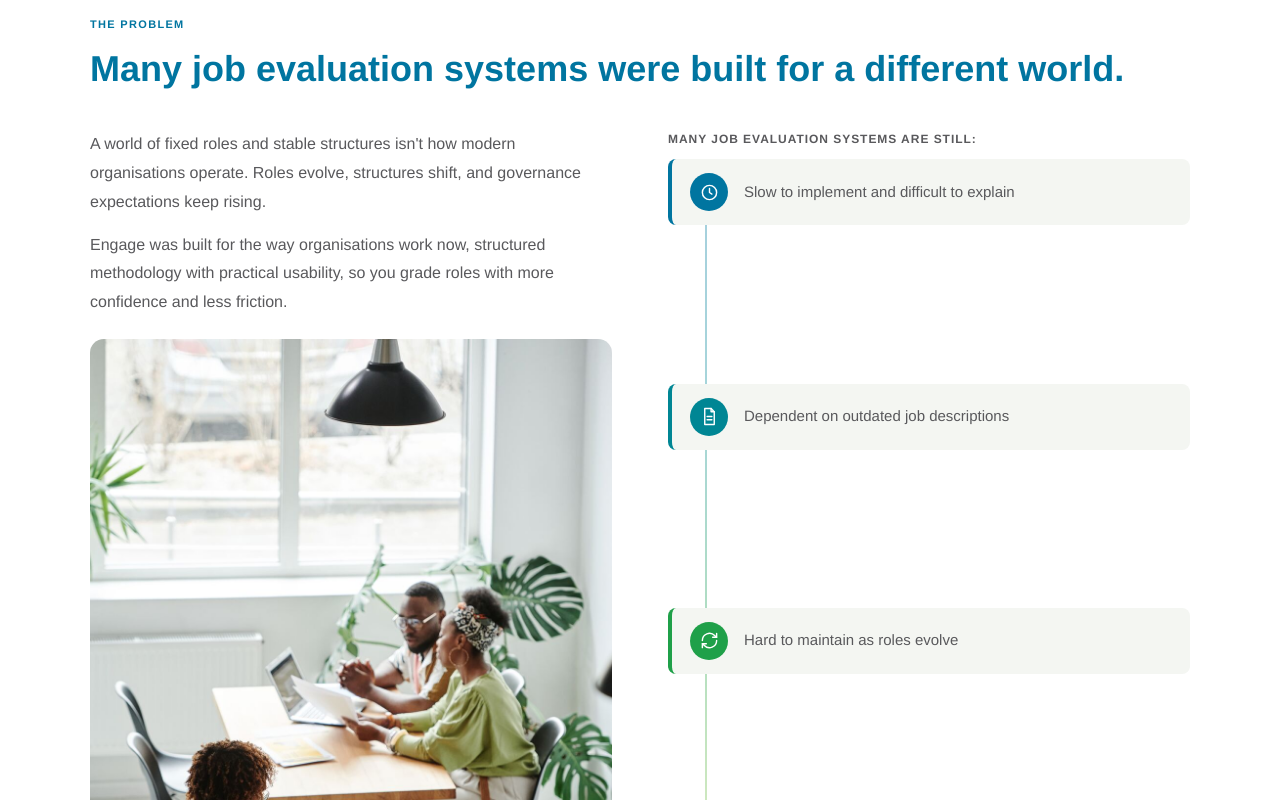
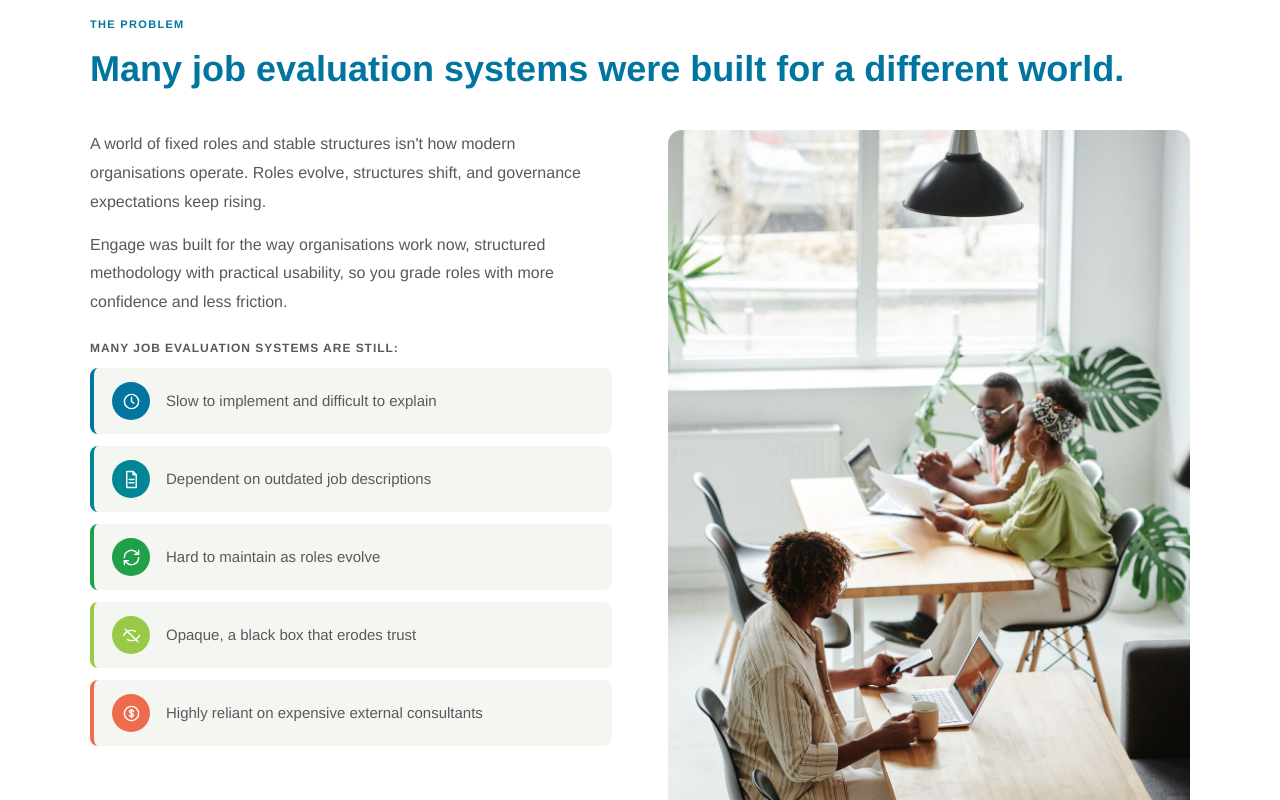
Before and after one commit to KeonSmith123/Engage-site, an Eleventy site: page src/index.njk in a window 1280 px wide. Shown: the part 1220-2020 px from the top of the page. Built offline with nearby package versions, Linux system fonts and the light colour scheme; Eleventy itself is replaced by a stand-in of ours; files that its build step writes are made by us from their sources.

Commit message:
Add files via upload

```diff
--- a/src/assets/css/overrides.css
+++ b/src/assets/css/overrides.css
@@ -256,10 +256,11 @@
   .eng-compare-top .compare-image,.eng-compare-top .img-slot.compare-image{min-height:220px;order:-1;}
 }
 .tension-left{display:flex;flex-direction:column;}
-.tension-left .tension-image{margin-top:8px;flex:1;width:100%;object-fit:cover;border-radius:14px;min-height:180px;}
-.tension-left .img-slot.tension-image{margin-top:8px;flex:1;aspect-ratio:auto;min-height:180px;}
+.tension-right{display:flex;flex-direction:column;}
+.tension-right .tension-image{width:100%;height:100%;flex:1;object-fit:cover;border-radius:14px;min-height:320px;}
+.tension-right .img-slot.tension-image{flex:1;aspect-ratio:auto;min-height:320px;}
 @media (max-width: 860px){
-  .tension-left .tension-image,.tension-left .img-slot.tension-image{flex:none;height:220px;}
+  .tension-right .tension-image,.tension-right .img-slot.tension-image{flex:none;height:280px;margin-top:8px;}
 }
 .why-engage-left{display:flex;flex-direction:column;}
 
@@ -769,33 +770,13 @@
    Tokens only; styles.css untouched.
    --------------------------------------------------------------------- */
 
-/* --- Item 7: spread the "still:" list to span the image height, without
-   stretching each block tall. Blocks stay natural-height and distribute
-   across the column with justify-content; a faint brand-gradient spine
-   threads through the chips so the extra space reads as a deliberate
-   device (echoes the "five grids/five stages" motif elsewhere on the
-   site) instead of a gap. The spine sits behind each li's own background,
-   so it only shows in between blocks, not through them. --- */
-@media (min-width: 861px) {
-  .tension-right { display: flex; flex-direction: column; }
-  .tension-right .eng-still {
-    flex: 1; display: flex; flex-direction: column; justify-content: space-between;
-    position: relative;
-  }
-  .tension-right .eng-still::before {
-    content: "";
-    position: absolute;
-    left: 37px; /* centres on the 38px chip: 18px li padding + 19px chip radius */
-    top: 0;
-    bottom: 0;
-    width: 2px;
-    background: linear-gradient(180deg,
-      var(--apag-blue), var(--apag-teal), var(--apag-green), var(--apag-lime), var(--apag-orange));
-    opacity: .35;
-    z-index: 0;
-  }
-  .tension-right .eng-still li { flex: none; margin-bottom: 0; position: relative; z-index: 1; }
-}
+/* --- Item 7: "still:" list now sits under the intro paragraphs in
+   .tension-left (photo moved to .tension-right, see index.njk), so it
+   just needs a little breathing room above it and between the photo
+   column and itself, natural block height, no stretch needed. --- */
+.tension-left .pain-label { margin-top: 8px; }
+.tension-left .eng-still li { margin-bottom: 12px; }
+.tension-left .eng-still li:last-child { margin-bottom: 0; }
 
 /* --- Item 8: Book a demo, "bring -> leave with" exchange panel + fit grid --- */
 .exchange { position: relative; background: var(--white); border: 1px solid var(--silver);
--- a/src/index.njk
+++ b/src/index.njk
@@ -72,9 +72,6 @@
 <div class="tension-left">
 <p>A world of fixed roles and stable structures isn't how modern organisations operate. Roles evolve, structures shift, and governance expectations keep rising.</p>
 <p>Engage was built for the way organisations work now, structured methodology with practical usability, so you grade roles with more confidence and less friction.</p>
-{% if media.tensionImage %}<img class="tension-image" src="{{ media.tensionImage }}" alt="A team discussing role structure and job evaluation"/>{% else %}<div class="img-slot tension-image"><div class="img-slot-label"><svg viewBox="0 0 24 24"><rect x="3" y="3" width="18" height="18" rx="2"/><circle cx="8.5" cy="8.5" r="1.8"/><path d="m21 15-5-5L5 21"/></svg>Photo slot &middot; fills remaining space</div></div>{% endif %}
-</div>
-<div class="tension-right">
 <div class="pain-label">Many job evaluation systems are still:</div>
 <ul class="eng-still">
 <li><span class="chip"><svg viewBox="0 0 24 24"><circle cx="12" cy="12" r="9"/><path d="M12 7v5l3 2"/></svg></span>Slow to implement and difficult to explain</li>
@@ -83,6 +80,9 @@
 <li><span class="chip"><svg viewBox="0 0 24 24"><path d="M2 12s3.5-6.5 10-6.5c2 0 3.7.6 5.1 1.4"/><path d="M22 12s-3.5 6.5-10 6.5c-2 0-3.7-.6-5.1-1.4"/><path d="M4 4l16 16"/></svg></span>Opaque, a black box that erodes trust</li>
 <li><span class="chip"><svg viewBox="0 0 24 24"><circle cx="12" cy="12" r="9"/><path d="M12 7v10"/><path d="M14.6 9.4A2.6 2 0 0 0 12 8c-1.4 0-2.5.8-2.5 1.9 0 2.6 5 1.3 5 3.9 0 1.1-1.1 1.9-2.5 1.9a2.6 2 0 0 1-2.6-1.4"/></svg></span>Highly reliant on expensive external consultants</li>
 </ul>
+</div>
+<div class="tension-right">
+{% if media.tensionImage %}<img class="tension-image" src="{{ media.tensionImage }}" alt="A team discussing role structure and job evaluation"/>{% else %}<div class="img-slot tension-image"><div class="img-slot-label"><svg viewBox="0 0 24 24"><rect x="3" y="3" width="18" height="18" rx="2"/><circle cx="8.5" cy="8.5" r="1.8"/><path d="m21 15-5-5L5 21"/></svg>Photo slot &middot; fills remaining space</div></div>{% endif %}
 </div>
 </div>
 </div>
```
